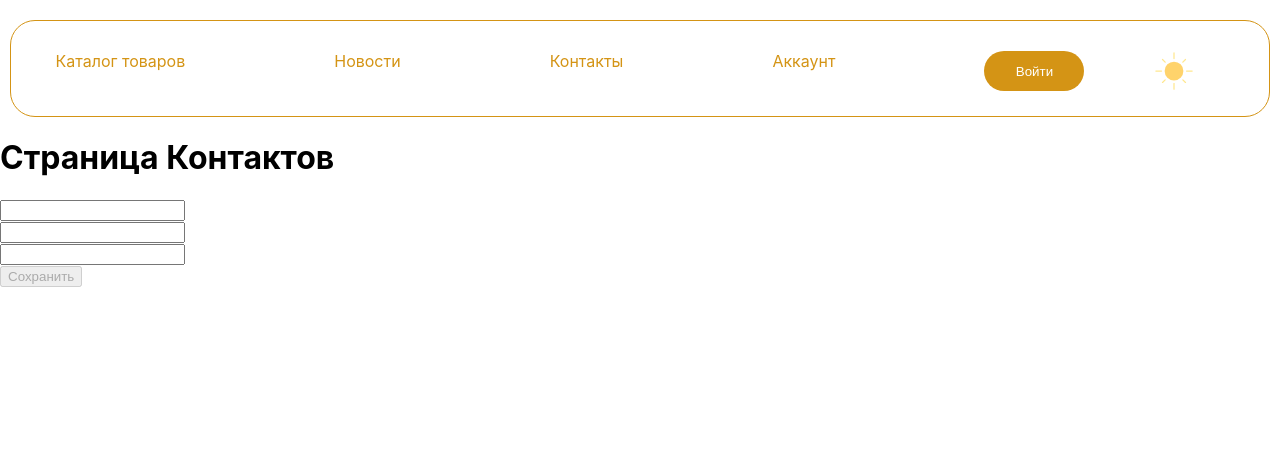
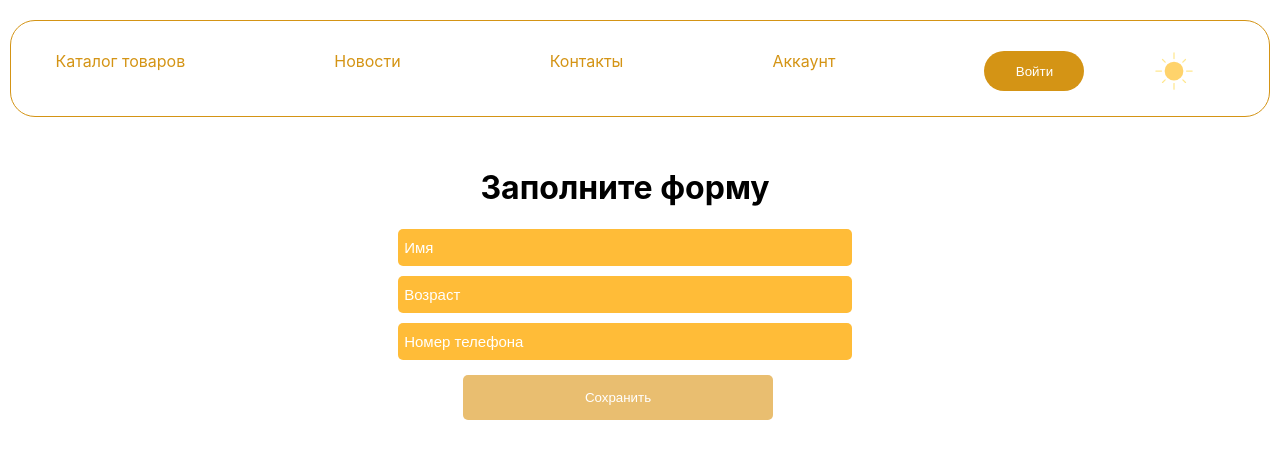
Before and after one commit to DailyPepper/react-ts-mp, a React (Create React App) app in the folder sneakers/: page /contact in a window 1280 px wide. Shown: the top 458 px of the page. Built offline with nearby package versions, Linux system fonts and the light colour scheme.

Commit message:
Добавил стили + немного логику доделал

```diff
--- a/sneakers/src/page/Contacts/index.tsx
+++ b/sneakers/src/page/Contacts/index.tsx
@@ -1,6 +1,44 @@
 import React, { useState } from "react";
 import { SubmitHandler, useForm } from "react-hook-form";
 import "../../styles/style.css"
+import styled from "styled-components";
+
+const FormStyle = styled.div`
+    padding: 20px 50px 50px 20px;
+    display: flex;
+    flex-direction: column;
+    align-items: center;
+
+    .form__style{
+        display: flex;
+        gap: 5px;
+        flex-direction: column;
+    }
+
+    .input__style{
+        display: flex;
+        gap: 20px;
+        width: 450px;
+        height: 35px;
+        background-color: #ffaa00c7;
+        border-style: none;
+        color: white;
+        border-radius: 5px;
+        font-size: 15px;
+    }::placeholder{
+        color: white;
+    }
+    .button__style{
+        cursor: pointer;
+        border-style: none;
+        height: 45px;
+        border-radius: 5px;
+        background-color: #e9be70;
+        color: white;
+        margin: 5px 65px;
+        width: 310px;
+    }
+`
 
 
 interface IMyForm {
@@ -27,32 +65,43 @@ interface IMyForm {
         mode: "onBlur", // парметр onBlur - отвечает за запуск валидации при не активном состоянии поля
     })
 
-// const isFormValid = Object.keys(errors).length === 0;
-
     return (
         <>
+        <FormStyle>
+            <h1>
+                Заполните форму
+            </h1>
 
-        <h1>
-            Страница Контактов
-        </h1>
-        <form onSubmit={handleSubmit(saveElement)}>
+            <form onSubmit={handleSubmit(saveElement)} className="form__style">
             <input
+                className="input__style"
+                placeholder=" Имя"
                 {...register('name', {
                         required: "Поле обязательно для заполнения",
                         minLength: {
-                          value: 5,
+                            value: 3,
                             message: "Нужно больше символов Данил, нужно более 5 символов"
+                        },
+                        maxLength: {
+                            value: 20,
+                            message: "Много текста"
                         }
                     }
                 )}
             />
             <div>{errors.name?.message}</div>
             <input
+                className="input__style"
+                placeholder=" Возраст"
                 {...register('age', {
                         required: "Поле обязательно для заполнения",
                         minLength: {
-                          value: 10,
+                            value: 1,
                             message: "Нужно больше символов Данил, нужно более 10 символов"
+                        },
+                        maxLength: {
+                            value: 3,
+                            message: "Много текста"
                         }
                     }
                 )}
@@ -60,26 +109,33 @@ interface IMyForm {
             <div>{errors.age?.message}</div>
 
             <input
+                className="input__style"
+                placeholder=" Номер телефона"
                 {...register('number', {
                         required: "Поле обязательно для заполнения",
                         minLength: {
-                          value: 10,
+                            value: 11,
                             message: "Нужно больше символов Данил, нужно более 10 символов"
+                        },
+                        maxLength: {
+                            value: 20,
+                            message: "Много текста"
                         }
                     }
                 )}
             />
             <div>{errors.age?.message}</div>
 
-          <button type="submit" disabled={!isValid}>Сохранить</button>
+            <button type="submit" disabled={!isValid} className="button__style">Сохранить</button>
             {
                 tasks.map((task) =>
                     <p>
-                    {task.name} - {task.age} - {task.number}
+                        Ответ : {task.name} - {task.age} - {task.number}
                     </p>
                 )
             }
             </form>
+            </FormStyle>
         </>
     );
   };
```
Lines whose indentation alone changed are shown as unchanged.
